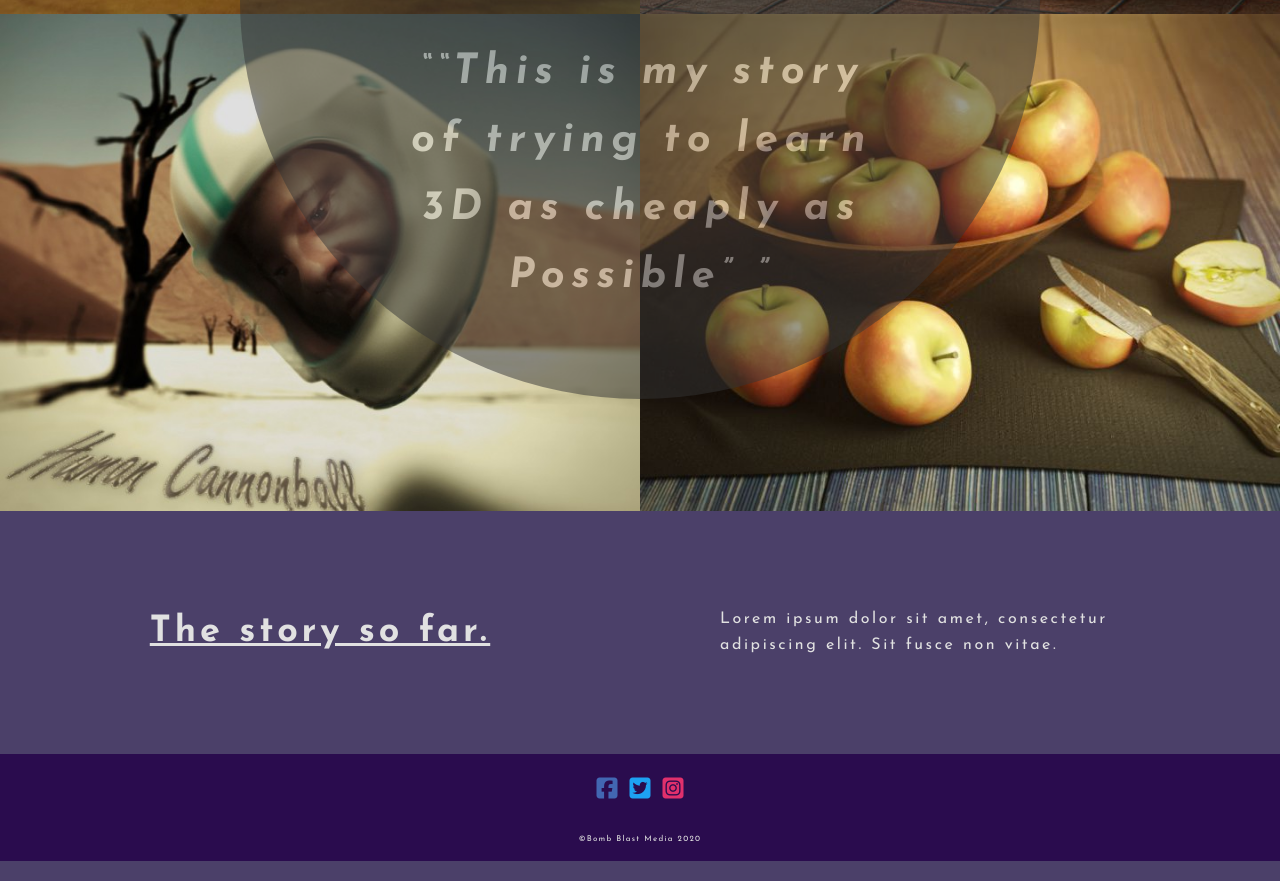
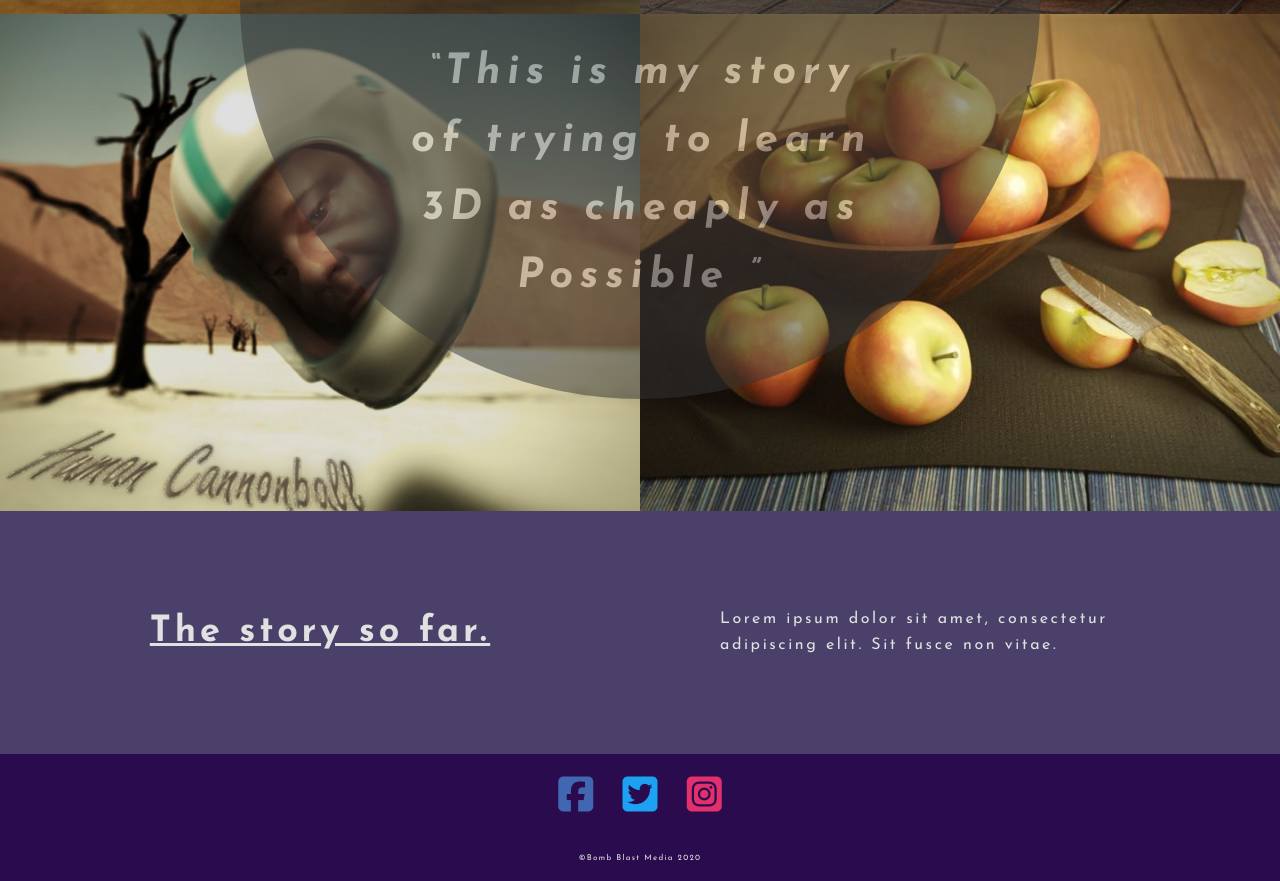
Before and after one commit to bombblastmedia/adventuresin3d.github.io, a plain HTML site: page html/index.html in a window 1280 px wide. Shown: the part 745-1626 px from the top of the page. Drawn offline with Linux system fonts and the light colour scheme.

Commit message:
make socila icons resposive

```diff
--- a/css/style.css
+++ b/css/style.css
@@ -258,13 +258,13 @@
                                                                                                                                                     .footer-container {
                                                                                                                                                         position: absolute;
                                                                                                                                                         width: 100%;
-                                                                                                                                                        height: 5em;
+                                                                                                                                                        height: auto;
                                                                                                                                                         background: #2A0C4E;
                                                                                                                                                     }
 
                                                                                                                                                     .social-icons {
                                                                                                                                                         text-align: center;
-                                                                                                                                                        padding: 22px;
+                                                                                                                                                        padding: 1.3em;
                                                                                                                                                     }
 
                                                                                                                                                     .fab {
@@ -393,6 +393,24 @@
                                                                                                                                                             margin: 0;
                                                                                                                                                             padding: 5em;
                                                                                                                                                         }
+                                                                                                                                                        .fab {
+                                                                                                                                                            width: 1.5em;
+                                                                                                                                                            font-size: 2.5rem;
+                                                                                                                                                        }
+                                                                                                                                                        .copywrite {
+                                                                                                                                                            background-color: #2A0C4E;
+                                                                                                                                                            font-family: Josefin Sans;
+                                                                                                                                                            font-style: normal;
+                                                                                                                                                            font-weight: 1;
+                                                                                                                                                            font-size: 0.5rem;
+                                                                                                                                                            line-height: 157%;
+                                                                                                                                                            /* or 157% */
+                                                                                                                                                            letter-spacing: 0.16em;
+                                                                                                                                                            color: #E1E1E1;
+                                                                                                                                                            text-align: center;
+                                                                                                                                                            padding: 2em;
+                                                                                                                                                            margin: 0px;
+                                                                                                                                                        }
                                                                                                                                                     }
 
                                                                                                                                                     @media screen and (min-width: 1024px) {
--- a/html/index.html
+++ b/html/index.html
@@ -43,10 +43,10 @@
 
                 </div>
                 <div class="circle-quote">
-                    <q>“This is my story of
+                    <q>This is my story of
                         trying to learn 3D
                         as cheaply as
-                         Possible”
+                         Possible
 
                      </q>
 
@@ -74,7 +74,7 @@
                 <i class="fab fa-twitter-square"></i>
                 <i class="fab fa-instagram-square"></i>
             </div>
-            <div>
+            <div class="footer-copywrite">
                 <p class="copywrite">©Bomb Blast Media 2020</p>
             </div>
 
```
